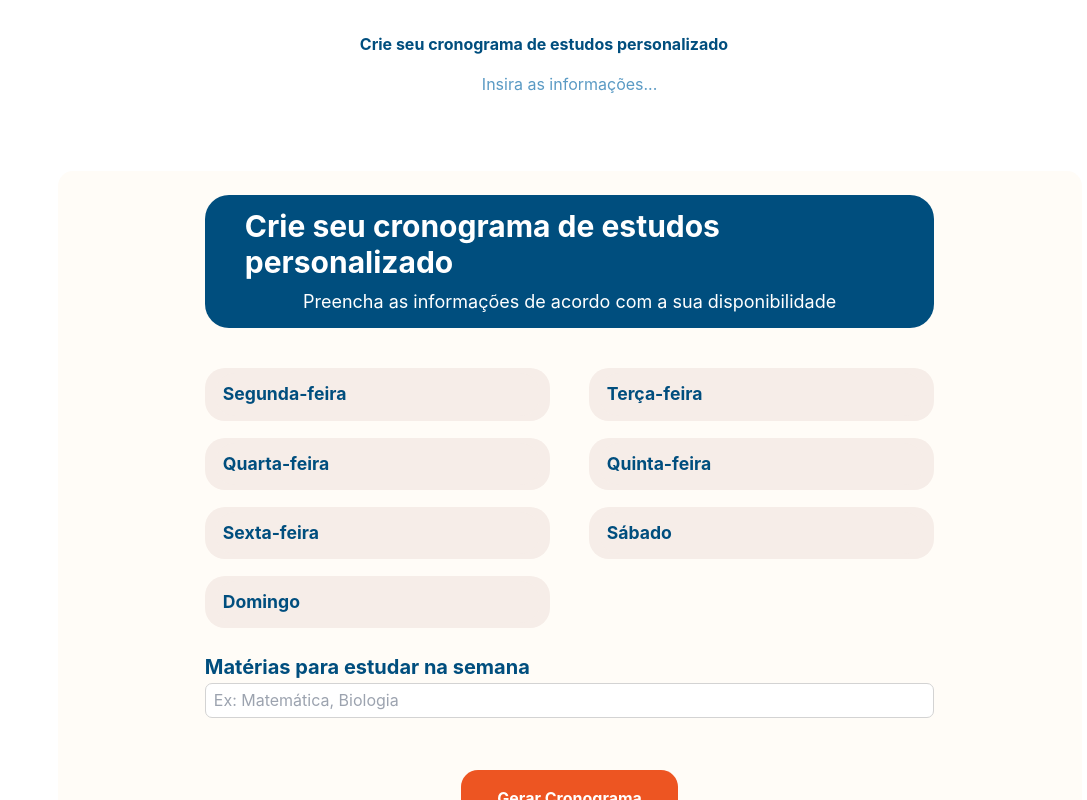
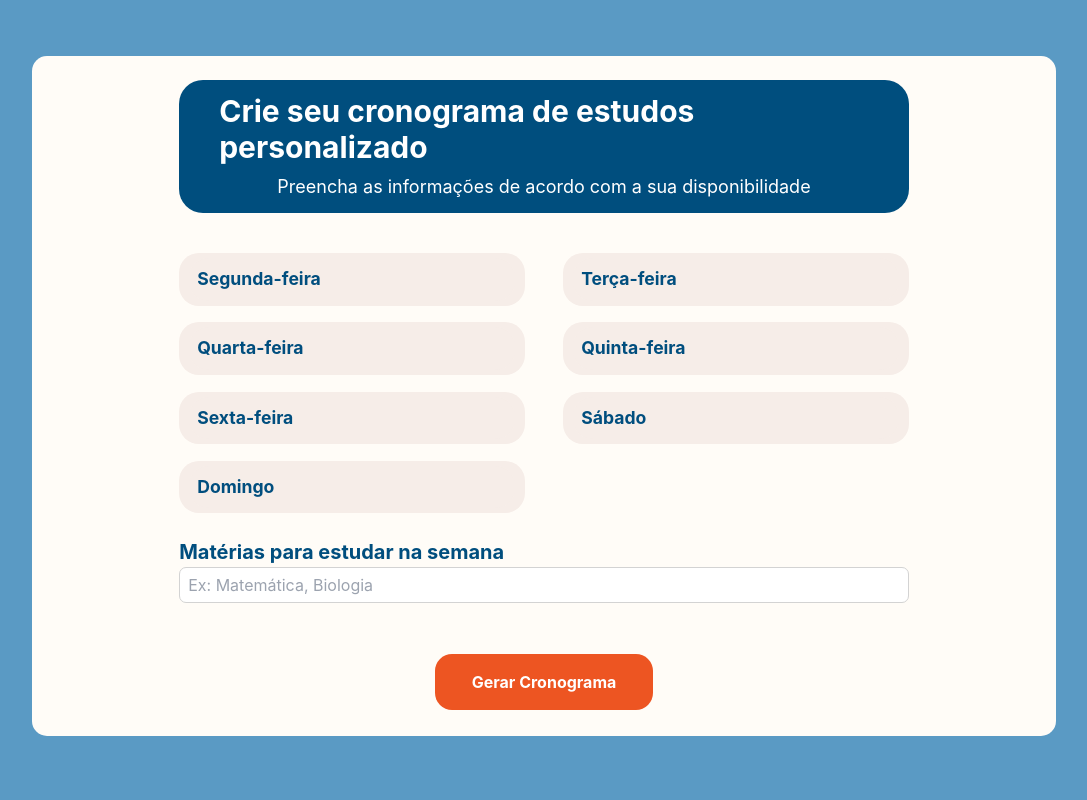
Before and after one commit to Equipe07-DS/FocusMe, a React (Create React App) app in the folder frontend/: page /novocronograma in a window 1280 px wide. Shown: the whole page, without its empty margins (96-1183 px from the left). Built offline with nearby package versions, Linux system fonts and the light colour scheme.

Commit message:
Update NovoCronograma.js

```diff
--- a/frontend/src/NovoCronograma/NovoCronograma.js
+++ b/frontend/src/NovoCronograma/NovoCronograma.js
@@ -3,17 +3,10 @@ import './NovoCronograma.css';
 
 function Novo() {
   return (
- <div className="Novo">
-  <div className='Caixa-titulo'>
-    <h1 className='Tit'>Crie seu cronograma de estudos personalizado</h1>
-  </div>
-  <div className='Formulario'>
-    <h2 className='Horarios'>Insira as informações...</h2>
+
+<div>
     <FazerFormulario />
-  </div>
 </div>
 
-  );
-}
-
+  );}
 export default Novo;
```
